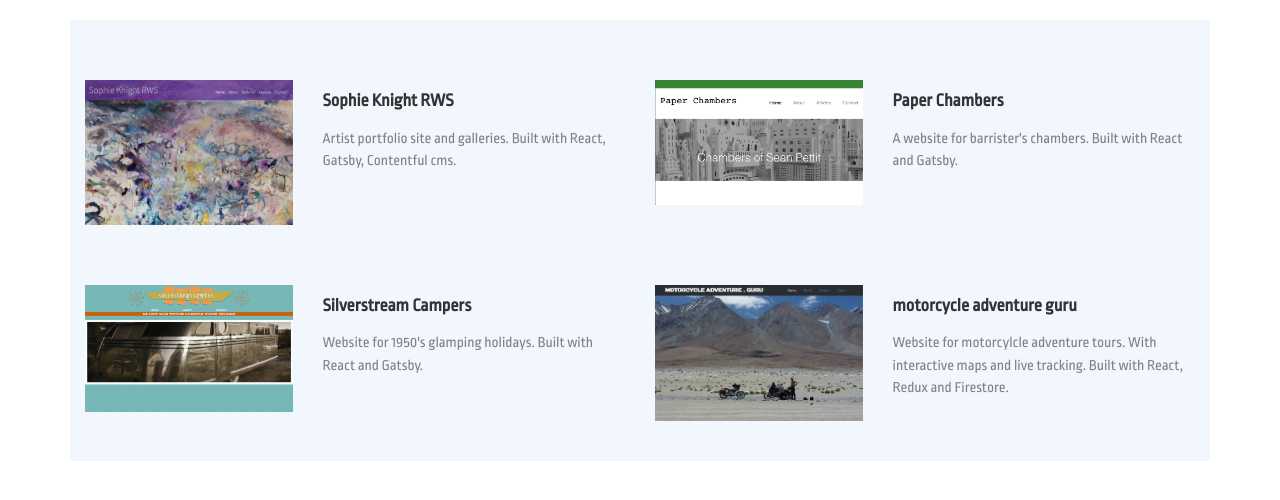
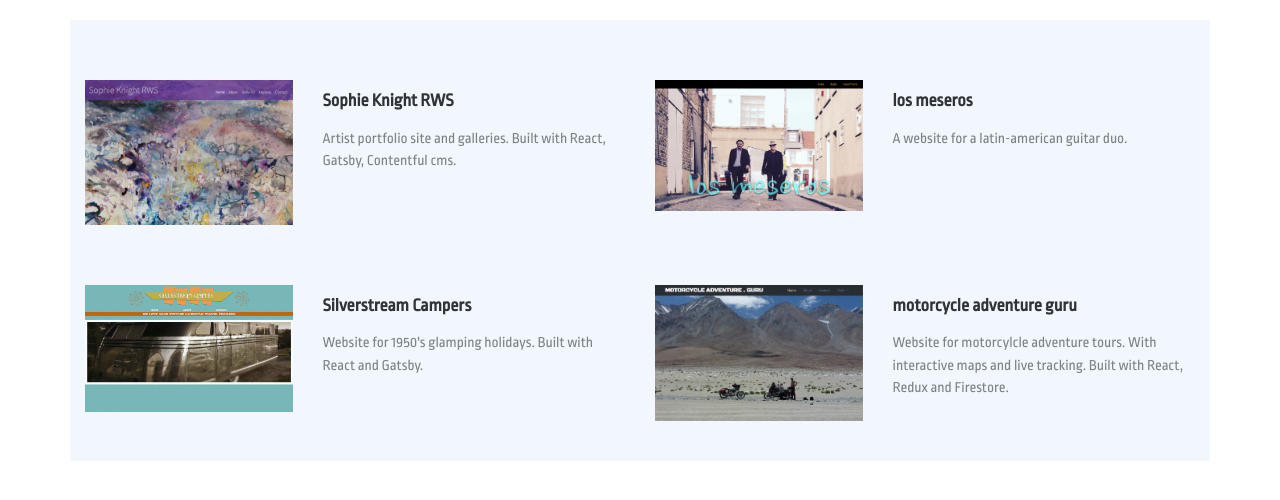
Before and after one commit to spettit/appinthecloudsdotcom, a plain HTML site: page web.html in a window 1280 px wide. Shown: the part 198-698 px from the top of the page. Drawn offline with Linux system fonts and the light colour scheme; a web font is replaced by a local one.

Commit message:
changing web gallery

```diff
--- a/web.html
+++ b/web.html
@@ -48,10 +48,10 @@
                 </div>
                 <div class="col-sm-6 item">
                     <div class="row">
-                        <div class="col-md-12 col-lg-5"><a href="#"><img class="img-fluid" src="assets/img/Screen%20Shot%202018-03-22%20at%2014.47.56.png"></a></div>
+                        <div class="col-md-12 col-lg-5"><a href="#"><img class="img-fluid" src="assets/img/Screen%20Shot%202019-01-08%20at%2011.33.17-1.png"></a></div>
                         <div class="col">
-                            <h3 class="name">Paper Chambers</h3>
-                            <p class="description">A website for barrister's chambers. Built with React and Gatsby.</p>
+                            <h3 class="name">los meseros</h3>
+                            <p class="description">A website for a latin-american guitar duo.</p>
                         </div>
                     </div>
                 </div>
```
Also changed, not shown: assets/img/Screen Shot 2019-01-08 at 11.33.17-1.png (added).
